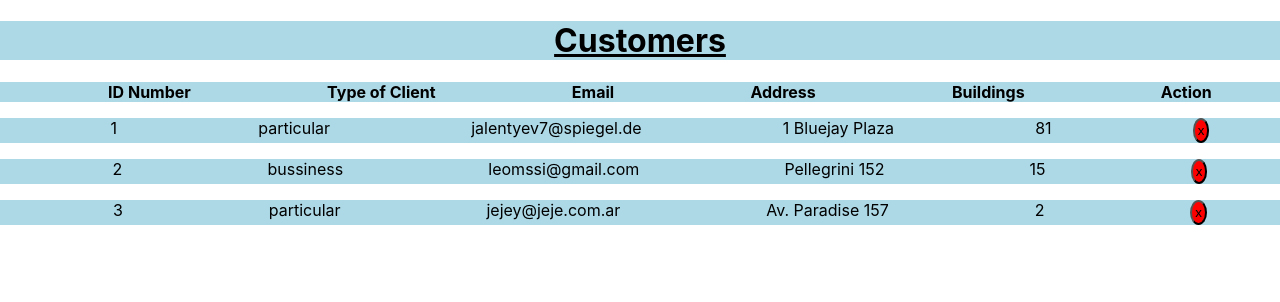
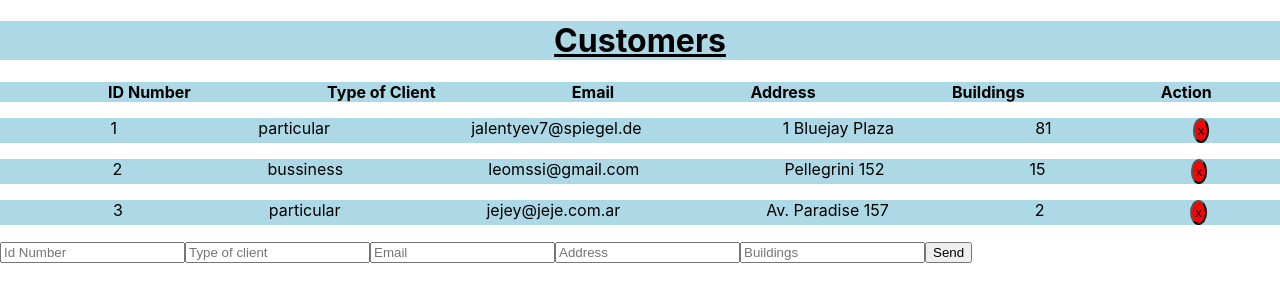
Before and after one commit to ignacioaristo/CaldAR, a React (Create React App) app: page / in a window 1280 px wide. Shown: the top 302 px of the page. Built offline with nearby package versions, Linux system fonts and the light colour scheme.

Commit message:
added addCustomer function

```diff
--- a/src/App.js
+++ b/src/App.js
@@ -2,13 +2,27 @@ import { Component } from 'react';
 import customers from './mocks/customers.json';
 import Customers from './components/Customers';
 import Header from './components/layout/Header';
+import AddCustomer from './components/AddCustomer';
 
 class App extends Component {
   state = {customers};
 
-  //Delete Customer
+  // Delete Customer
   deleteCustomer = (id) =>{
     this.setState({customers: [...this.state.customers.filter(customer => customer.id !== id)]})
+  }
+
+  // Add Customer
+
+  addCustomer = ({id, type, email, address, buildings}) => {
+    const newCustomer = {
+      id: 5,
+      type,
+      email,
+      address,
+      buildings
+    }
+    this.setState({customers: [...this.state.customers, newCustomer]})
   }
 
   render() {
@@ -16,6 +30,7 @@ class App extends Component {
     <div className="App">
       <Header/>
       <Customers customers={this.state.customers} deleteCustomer={this.deleteCustomer}/>
+      <AddCustomer addCustomer={this.addCustomer}/>
     </div>
   )};
 }
--- /dev/null
+++ b/src/components/AddCustomer.js
@@ -0,0 +1,44 @@
+import React, { Component } from 'react'
+
+export class AddCustomer extends Component {
+    state = {
+        id: '',
+        type: '',
+        email: '',
+        address: '',
+        buildings: ''
+    }
+
+    onChange = (e) => this.setState({
+        [e.target.name]: e.target.value
+    });
+
+    onSubmit = (e) => {
+        e.preventDefault();
+        this.props.addCustomer(this.state);
+        this.setState(
+            {
+                id:'',
+                type:'',
+                email: '',
+                address: '',
+                buildings: ''
+            }
+        );
+    }
+
+    render() {
+        return (
+            <form onSubmit={this.onSubmit}>
+                <input type='number' name='id' placeholder='Id Number' value={this.state.id} onChange={this.onChange}/>
+                <input type='text' name='type' placeholder='Type of client' value={this.state.type} onChange={this.onChange}/>
+                <input type='email' name='email' placeholder='Email' value={this.state.email} onChange={this.onChange}/>
+                <input type='text' name='address' placeholder='Address' value={this.state.address} onChange={this.onChange}/>
+                <input type='text' name='buildings' placeholder='Buildings' value={this.state.buildings} onChange={this.onChange}/>
+                <input type='submit' onClick={this.props.AddCustomer} value='Send' />
+            </form>
+        )
+    }
+}
+
+export default AddCustomer
```
Also changed, not shown: 2 other files (tests, documents, lock files or other folders).
